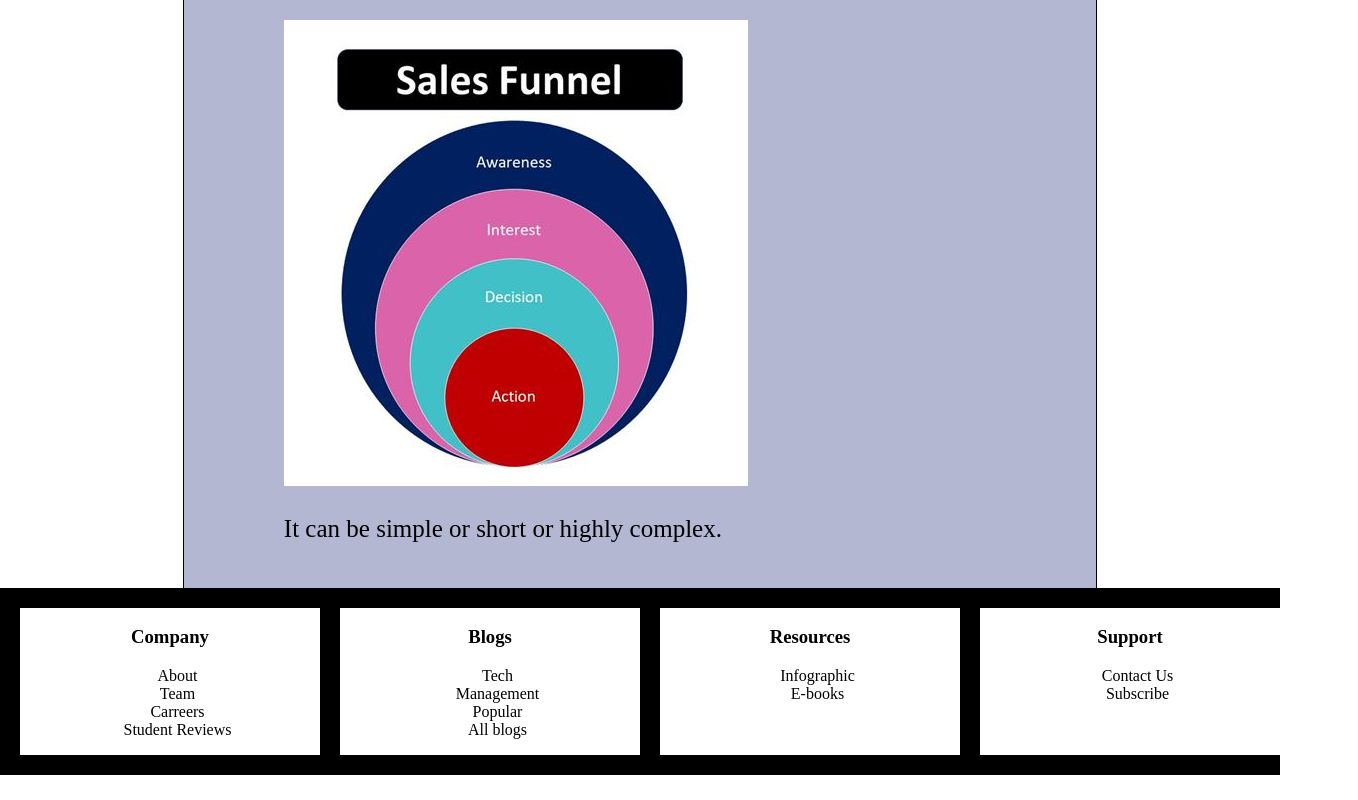
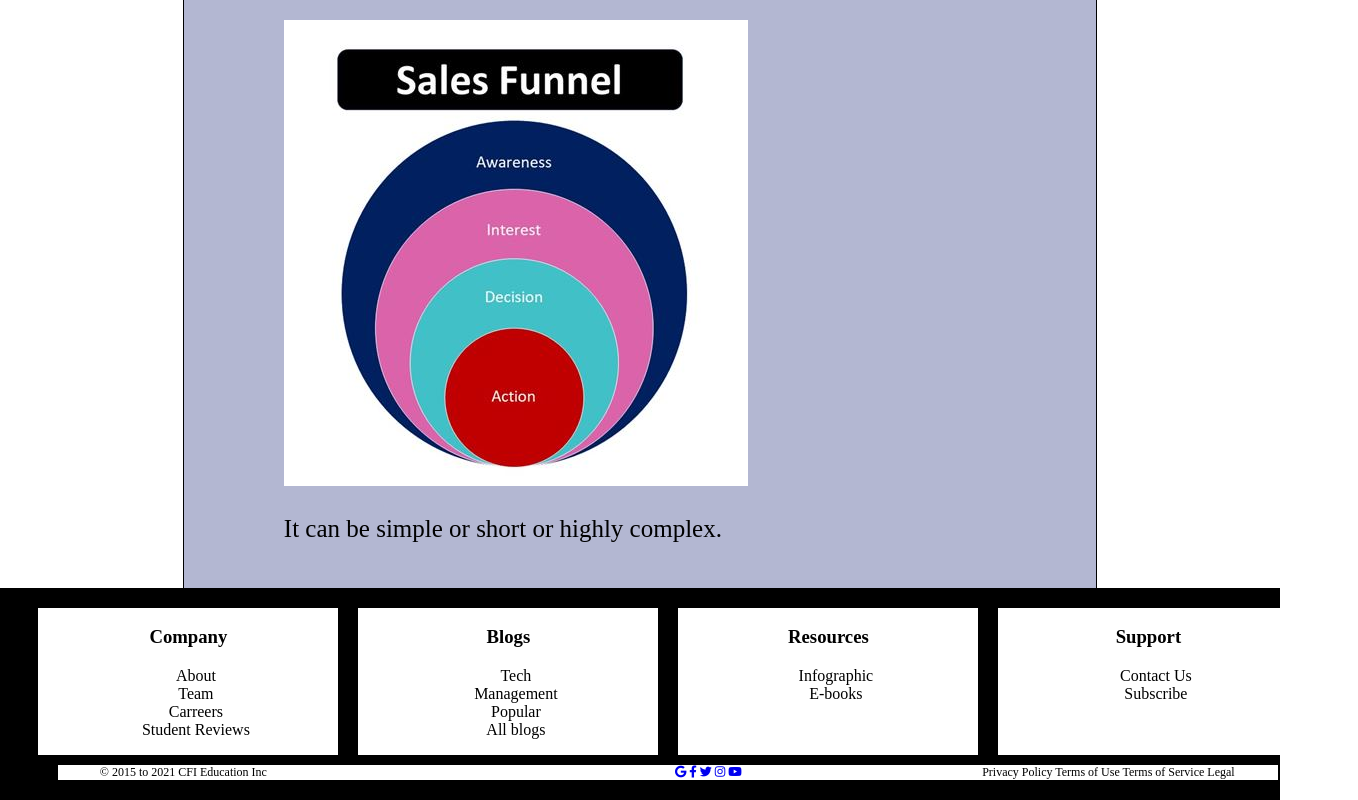
Before and after one commit to pintubordoloi/blogging, a plain HTML site: page index.html in a window 1280 px wide. Shown: the part 6921-7721 px from the top of the page, 1358 px wide, since content can reach past the window. Before the commit the page ends 7696 px from the top, so only its background shows below. Drawn offline with Linux system fonts and the light colour scheme.

Commit message:
Added bottom part of footer

```diff
--- a/css/fluffy.css
+++ b/css/fluffy.css
@@ -42,3 +42,41 @@
 	text-decoration: none;
 	cursor: pointer;
 }
+
+
+.copyr{
+	grid-area: copy;
+	margin-right: 50%;
+
+}
+
+.policy{
+	grid-area: text;
+	margin: 0px;
+}
+.social-bottom{
+	margin: 0px;
+	grid-area: links;
+}
+.terms{
+	display: grid;
+	grid-area: terms;
+	grid-template-columns: 300px 500px;
+	grid-template-areas:
+		" links text";
+}
+
+
+.copyR{
+	font-size: 12px;
+	margin-left: 20px;
+	margin-right: 20px;
+	display: grid;
+	grid-column-gap: 0px;
+	grid-template-columns: 500px 500px; ;
+	grid-template-areas:
+		"copy terms";
+}
+.bottom{
+	padding-left: 3%;
+}
--- a/css/style.css
+++ b/css/style.css
@@ -164,6 +164,13 @@
 	font-size: 25px;
 }
 
+.copyR{
+	grid-area:copyright;
+	background-color: white;
+	margin-top: 10px;
+	color: black;
+}
+
 .bottom{
 	grid-area: footer;
 	background-color: black;
@@ -172,7 +179,8 @@
 	padding: 20px;
 	grid-column-gap: 20px;
 	grid-template-areas:
-		" company blogs resources support";
+		" company blogs resources support"
+		"copyright copyright copyright copyright";
 	text-align: center;
 }
 .social{
--- a/index.html
+++ b/index.html
@@ -245,13 +245,30 @@
 					<li>E-books</li>
 				</ul>
 			</div>
-			<div class="= support ">
+			<div class="support ">
 				<h3>Support</h3>
 				<ul class = "footer-lists">
 					<li>Contact Us</li>
 					<li>Subscribe</li>
 				</ul>
 			</div>
+			<div class="copyR">
+				<div class = "copyr">
+					&#169; 2015 to 2021 CFI Education Inc
+				</div>
+				<div class="terms">
+					<div class="social-bottom">
+						<a href="#"><i class ="fab fa-google "></i></a>
+					<a href="#"><i class="fab fa-facebook-f "></i></a>
+					<a href="#"><i class="fab fa-twitter "></i></a>
+					<a href="#"><i class="fab fa-instagram "></i></a>
+					<a href="#"><i class="fab fa-youtube "></i></a>
+					</div>
+					<div class = "policy">
+						Privacy Policy Terms of Use Terms of Service Legal
+					</div>
+				</div>
+			</div>
 		</div>
 	</div>
 	<script type="text/javascript" src="js/script.js"></script>
```
